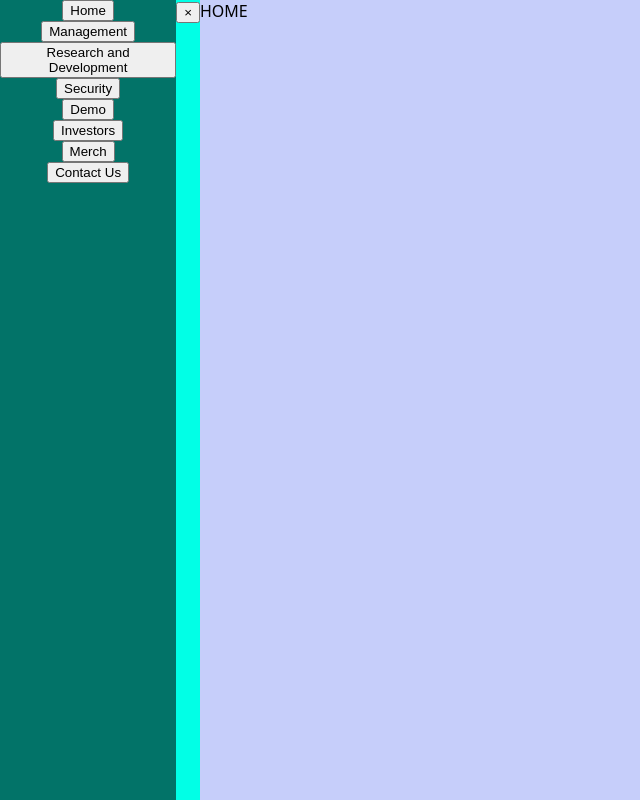
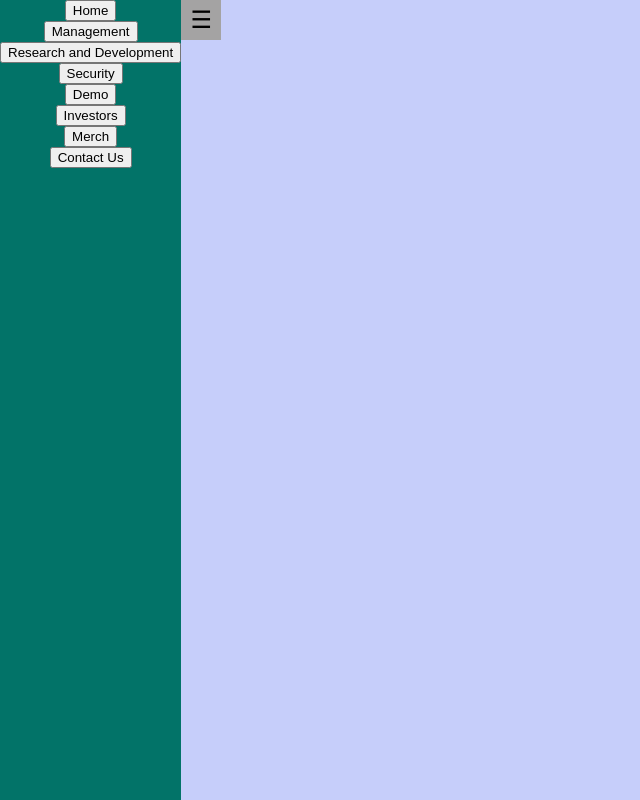
Before and after one commit to Mjkli/pwwsite, a React (Vite) app: page / in a window 1280 px wide. Shown: the whole page, without its empty margins (0-640 px from the left). Built offline with nearby package versions, Linux system fonts and the light colour scheme.

Commit message:
navbar floats over main page

```diff
--- a/src/App.css
+++ b/src/App.css
@@ -22,8 +22,12 @@ body {
 }
 
 .navcontainer {
-    width: 200px;
-    background-color: #01ffe6;
+    position: fixed;
+    top: 0;
+    left: 0;
+    width: auto;
+    height: 100vh;
     display: flex;
     flex-direction: row;
+    z-index: 1000;
 }
--- a/src/App.tsx
+++ b/src/App.tsx
@@ -2,21 +2,22 @@ import './App.css';
 import Navbar from './components/NavBar/NavBar';
 import Core from './components/Core/core';
 import { useState, useEffect } from 'react';
+import React from 'react';
 
 
 function App() {
 
   const [mainPage, setMainPage] = useState("Home");
 
-
-
   return (
-    <div className="app">
+    <>
       <div className="navcontainer">
         <Navbar setMainPage={setMainPage} />
       </div>
-      <Core mainPage={mainPage} />
-    </div>
+      <div className="app">
+        <Core mainPage={mainPage} />
+      </div>
+    </>
   );
 }
 
--- a/src/components/NavBar/NavBar.tsx
+++ b/src/components/NavBar/NavBar.tsx
@@ -34,19 +34,9 @@ function NavBar({ setMainPage }: { setMainPage: (page: string) => void }) {
                     </button>
                 </div>
             )}
-            { isNavHidden ? (
-                <div className="nav-toggle">
-                    <button onClick={() => setIsNavHidden(false)}>
-                        ☰
-                    </button>
-                </div>
-            ) : (
-                <div className="nav-toggle">
-                    <button onClick={() => setIsNavHidden(true)}>
-                        ×
-                    </button>
-                </div>
-            )}
+            <button className="hamburger" onClick={() => setIsNavHidden(!isNavHidden)}>
+                ☰
+            </button>
         </>
     );
 }
```
